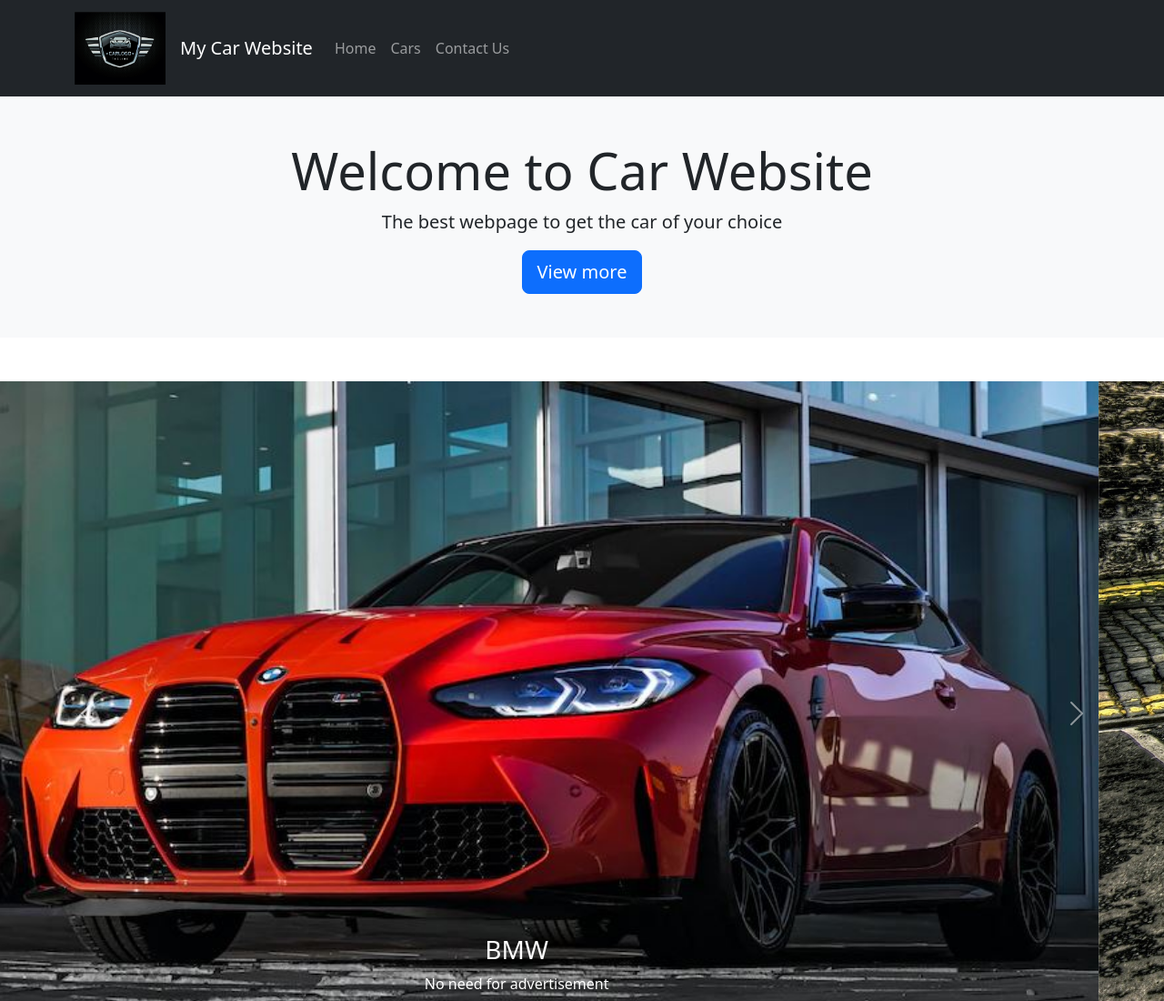
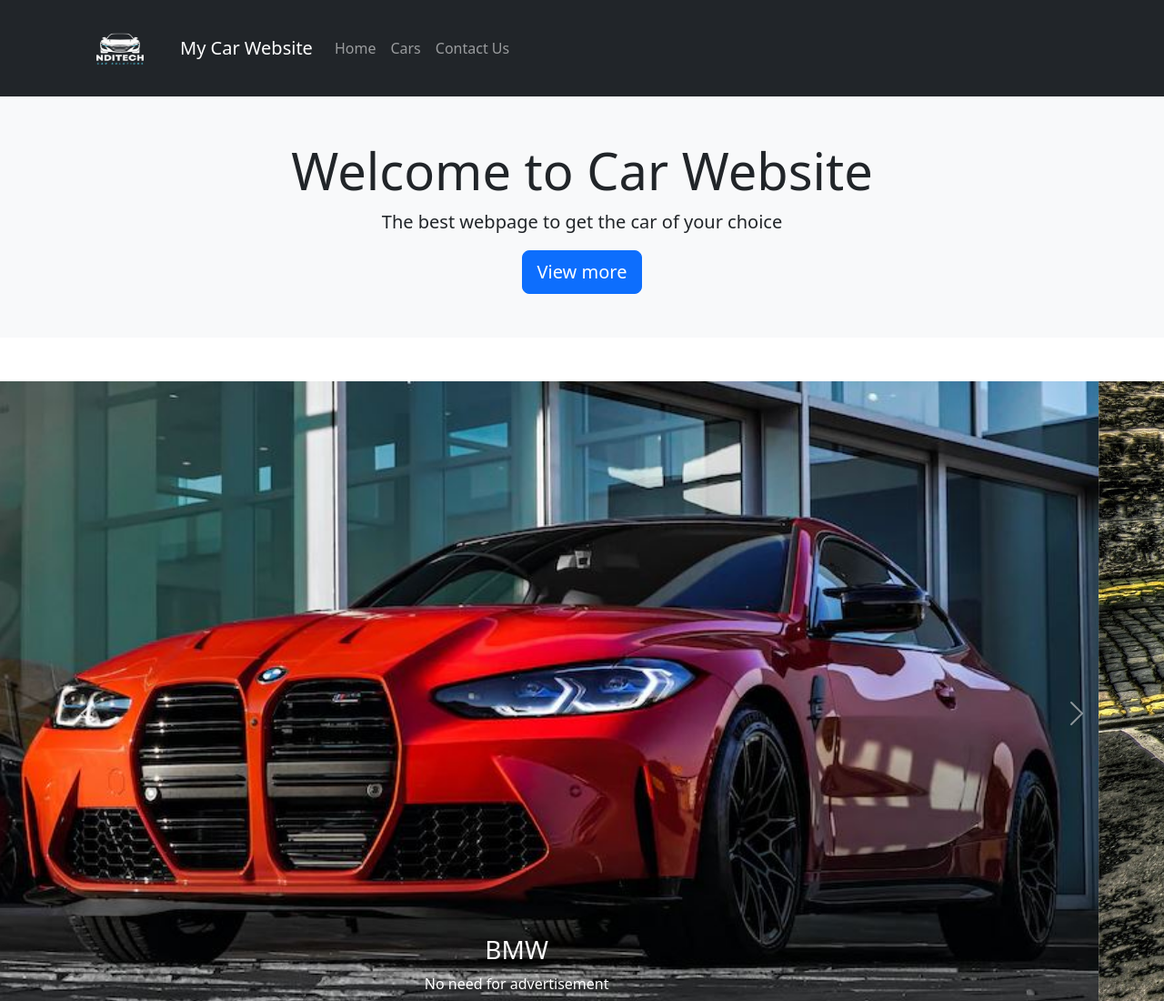
Before and after one commit to NdifrekeBassey/car-website, a plain HTML site: page index.html in a window 1280 px wide. Shown: the top 1100 px of the page at 91% size. Drawn offline with Linux system fonts and the light colour scheme.

Commit message:
MInor changes to both the logo and icon

```diff
--- a/index.html
+++ b/index.html
@@ -5,7 +5,7 @@
     <meta charset="UTF-8">
     <meta http-equiv="X-UA-Compatible" content="IE=Edge">
     <meta name="viewport" content="width=device-width, initial-scale=1.0">
-    <link rel="shortcut icon" href="fb.ico"/>
+    <link rel="shortcut icon" href="img/Nditecht.ico"/>
     <title>Car Website</title>
     <link rel="stylesheet" href="css/bootstrap.min.css">
     <script src="js/bootstrap.min.js"></script>
@@ -15,7 +15,7 @@
     <header>
         <nav class="navbar navbar-expand-lg navbar-dark bg-dark">
             <div class="container">
-                <a class="navbar-brand" href="#"><img src="img/logo.jpg" width="100" height="80"></a>
+                <a class="navbar-brand" href="#"><img src="img/Nditech (1).png" width="100" height="80"></a>
                 <a class="navbar-brand" href="#">My Car Website</a>
                 <button class="navbar-toggler" type="button" data-bs-toggle="collapse" data-bs-target="#navbarNav"
                     aria-controls="navbarNav" aria-expanded="false" aria-label="Toggle navigation">
```
Also changed, not shown: car.ico (deleted), fb.ico (deleted), icon.ico (deleted), img/Nditech (1).png (added), img/Nditech (2).png (added), img/Nditech.ico (added), img/Nditecht.ico (added), img/logo.jpg (deleted).
